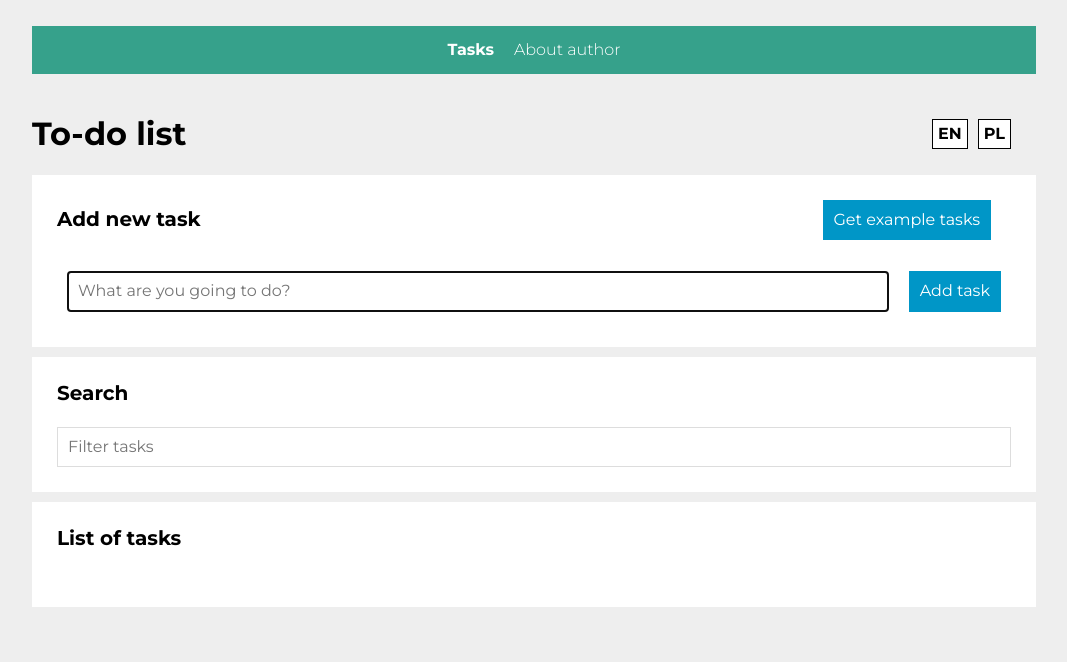
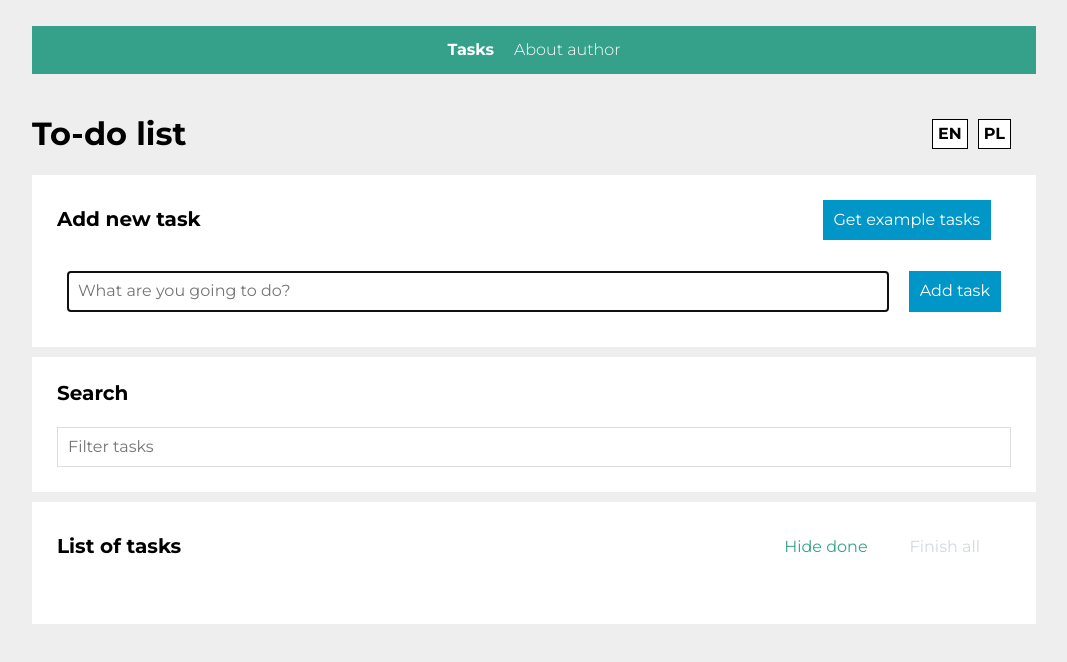
Before and after one commit to MCesarczyk/todo-list-react, a React (Vite) app: page /#/tasks in a window 1280 px wide. Shown: the top 662 px of the page, without its empty margins (106-1173 px from the left). Built offline with nearby package versions, Linux system fonts and the light colour scheme.

Commit message:
refactor(buttons): extract configuration from form-buttons component

```diff
--- a/src/features/tasks/tasksPage/FormButtons.tsx
+++ b/src/features/tasks/tasksPage/FormButtons.tsx
@@ -1,36 +1,27 @@
-import { useSelector, useDispatch } from 'react-redux';
 import { styled } from 'styled-components';
-import { selectTasks, toggleHideDone, setAllDone, selectHideDone, selectIfAllDone } from 'features/tasks/tasksSlice';
-import { Button } from 'ui/atoms/Button';
+import { Button, ButtonVariants } from 'ui/atoms/Button';
+
+interface ButtonConfig {
+  variant: string;
+  onClick: () => void;
+  children: string;
+  disabled?: boolean;
+}
 
 interface FormButtonsProps {
-  setDoneButtonInnerText: string;
-  toggleButtonInnerTextHidden: string;
-  toggleButtonInnerTextVisible: string;
+  buttonsConfig: ButtonConfig[];
 }
 
-export const FormButtons = ({
-  setDoneButtonInnerText,
-  toggleButtonInnerTextHidden,
-  toggleButtonInnerTextVisible,
-}: FormButtonsProps) => {
-  const tasks = useSelector(selectTasks);
-  const hideDone = useSelector(selectHideDone);
-  const allDone = useSelector(selectIfAllDone);
-  const dispatch = useDispatch();
-
+export const FormButtons = ({ buttonsConfig }: FormButtonsProps) => {
   return (
     <ButtonsWrapper>
-      {tasks.length > 0 && (
-        <>
-          <Button variant='TEXT' onClick={() => dispatch(toggleHideDone())}>
-            {hideDone ? toggleButtonInnerTextHidden : toggleButtonInnerTextVisible}
+      <>
+        {buttonsConfig.map(({ variant, onClick, disabled, children }) => (
+          <Button variant={variant as ButtonVariants} onClick={onClick} disabled={disabled}>
+            {children}
           </Button>
-          <Button variant='TEXT' onClick={() => dispatch(setAllDone())} disabled={allDone}>
-            {setDoneButtonInnerText}
-          </Button>
-        </>
-      )}
+        ))}
+      </>
     </ButtonsWrapper>
   );
 };
--- a/src/features/tasks/tasksPage/TasksPage.tsx
+++ b/src/features/tasks/tasksPage/TasksPage.tsx
@@ -3,7 +3,15 @@ import { descriptions } from 'common/languages/descriptions';
 import { selectLanguage } from 'common/languages/languageSlice';
 import { Header } from 'common/Header';
 import { Section } from 'common/Section';
-import { fetchExampleTasks, selectState } from 'features/tasks/tasksSlice';
+import {
+  fetchExampleTasks,
+  selectHideDone,
+  selectIfAllDone,
+  selectState,
+  selectTasks,
+  setAllDone,
+  toggleHideDone,
+} from 'features/tasks/tasksSlice';
 import { Form } from './Form';
 import { Search } from './Search';
 import { TasksList } from './TasksList';
@@ -11,10 +19,30 @@ import { FormButtons } from './FormButtons';
 import { Button } from 'ui/atoms/Button';
 
 export const TasksPage = () => {
+  const dispatch = useDispatch();
+
   const language = useSelector(selectLanguage);
   const state = useSelector(selectState);
 
-  const dispatch = useDispatch();
+  const tasks = useSelector(selectTasks);
+  const hideDone = useSelector(selectHideDone);
+  const allDone = useSelector(selectIfAllDone);
+
+  const buttons = [
+    {
+      variant: 'TEXT',
+      onClick: () => dispatch(toggleHideDone()),
+      children: hideDone
+        ? descriptions[language].toggleButtonInnerTextHidden
+        : descriptions[language].toggleButtonInnerTextVisible,
+    },
+    {
+      variant: 'TEXT',
+      onClick: () => dispatch(setAllDone()),
+      disabled: allDone,
+      children: descriptions[language].setDoneButtonInnerText,
+    },
+  ];
 
   return (
     <main>
@@ -43,13 +71,7 @@ export const TasksPage = () => {
       <Section
         title={descriptions[language].tasksSectionTitle}
         body={<TasksList />}
-        extraHeaderContent={
-          <FormButtons
-            setDoneButtonInnerText={descriptions[language].setDoneButtonInnerText}
-            toggleButtonInnerTextVisible={descriptions[language].toggleButtonInnerTextVisible}
-            toggleButtonInnerTextHidden={descriptions[language].toggleButtonInnerTextHidden}
-          />
-        }
+        extraHeaderContent={tasks && <FormButtons buttonsConfig={buttons} />}
       />
     </main>
   );
--- a/src/ui/atoms/Button.tsx
+++ b/src/ui/atoms/Button.tsx
@@ -1,7 +1,7 @@
 import { CSSProperties } from 'react';
 import styled from 'styled-components';
 
-type ButtonVariants = 'PRIMARY' | 'SECONDARY' | 'OUTLINED' | 'TEXT';
+export type ButtonVariants = 'PRIMARY' | 'SECONDARY' | 'OUTLINED' | 'TEXT';
 
 type ButtonStyles = Required<
   Pick<CSSProperties, 'color' | 'backgroundColor' | 'borderColor'> & {
```
